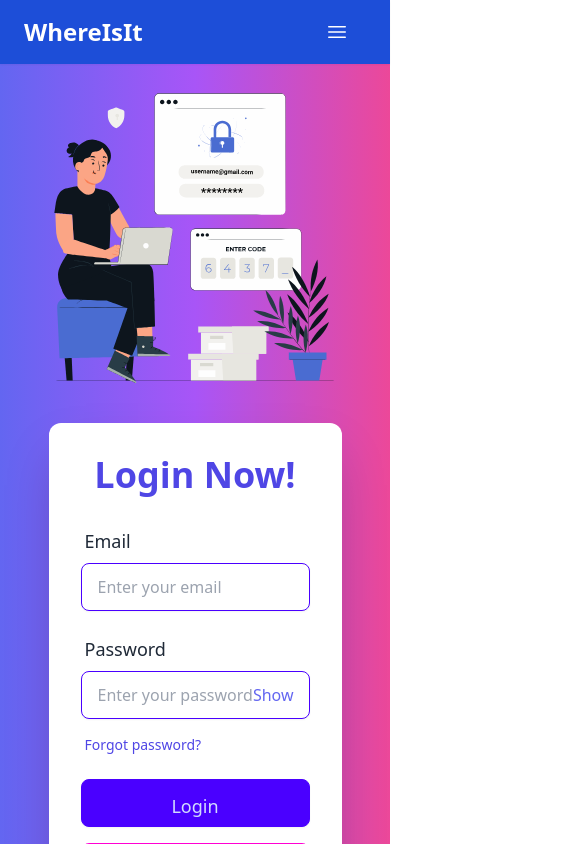
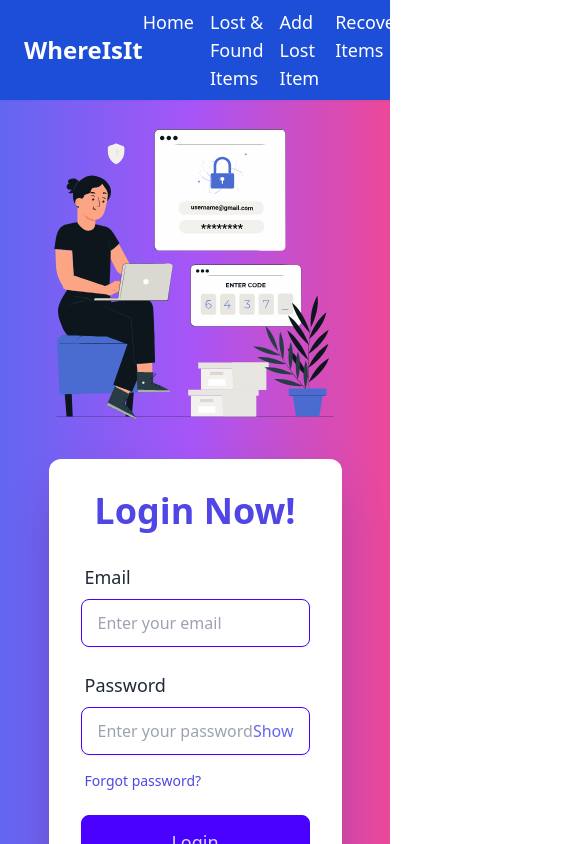
Before and after one commit to programmerrabbanii/lost-and-found-clients-, a React (Vite) app: page /login in a window 390 px wide. Shown: the top 844 px of the page, 571 px wide, since content can reach past the window. Built offline with nearby package versions, Linux system fonts and the light colour scheme; no server answers.

Commit message:
recover items cart

```diff
--- a/src/components/LostItems.jsx
+++ b/src/components/LostItems.jsx
@@ -7,7 +7,8 @@ const LostItems = () => {
   const [items, setItems] = useState([]);
 
   useEffect(() => {
-        axios.get("https://lost-found-server-nine.vercel.app/items")
+    axios
+      .get("https://lost-found-server-nine.vercel.app/items")
       .then((res) => setItems(res.data))
       .catch((err) => console.error(err));
   }, []);
@@ -26,7 +27,7 @@ const LostItems = () => {
 
       {/* Items Grid */}
       <motion.div
-                className="grid grid-cols-1 sm:grid-cols-2 lg:grid-cols-3 gap-8"
+        className="grid grid-cols-1 sm:grid-cols-2 lg:grid-cols-4 gap-8"
         initial="hidden"
         animate="visible"
         variants={{
@@ -37,7 +38,7 @@ const LostItems = () => {
         {items.map((item, index) => (
           <motion.div
             key={item._id}
-                        className="relative bg-white rounded-lg overflow-hidden shadow-lg hover:shadow-2xl transition-transform transform hover:-translate-y-2"
+            className="relative bg-white rounded-lg overflow-hidden shadow-lg hover:shadow-2xl transition-transform transform hover:-translate-y-2 min-h-[24rem] flex flex-col justify-between"
             initial={{ opacity: 0, scale: 0.9 }}
             animate={{ opacity: 1, scale: 1 }}
             transition={{ duration: 0.5, delay: index * 0.1 }}
@@ -50,8 +51,10 @@ const LostItems = () => {
             />
 
             {/* Content */}
-                        <div className="p-6">
-                            <h3 className="text-xl font-semibold text-gray-800 mb-2">{item.title}</h3>
+            <div className="p-6 flex-grow">
+              <h3 className="text-xl font-semibold text-gray-800 mb-2">
+                {item.title}
+              </h3>
               <p className="text-gray-600 line-clamp-3">{item.description}</p>
               <p className="text-sm text-gray-500 mt-3">
                 <strong>Location:</strong> {item.location}
@@ -63,7 +66,8 @@ const LostItems = () => {
 
             {/* Footer */}
             <div className="p-6 flex justify-between items-center">
-                            <Link to={`/details/${item._id}`}
+              <Link
+                to={`/details/${item._id}`}
                 className="text-white bg-blue-600 px-4 py-2 rounded-full shadow-lg hover:bg-blue-700 transition"
               >
                 View Details
@@ -78,15 +82,6 @@ const LostItems = () => {
                 {item.postType === "found" ? "Found" : "Lost"}
               </span>
             </div>
-
-                        {/* Decorative Badge */}
-                        <motion.div
-                            className="absolute top-4 right-4 bg-yellow-400 text-white w-10 h-10 rounded-full flex items-center justify-center shadow-lg"
-                            whileHover={{ scale: 1.3, rotate: 15 }}
-                            transition={{ duration: 0.4 }}
-                        >
-                            🔍
-                        </motion.div>
           </motion.div>
         ))}
       </motion.div>
@@ -95,7 +90,7 @@ const LostItems = () => {
       <div className="mt-12 flex justify-center">
         <motion.a
           href="/found"
-                    className="text-white bg-purple-600 px-6 py-3 rounded-full shadow-lg hover:bg-purple-700 hover:shadow-xl transition-transform transform hover:scale-105"
+          className="text-white bg-blue-600 px-4 py-2 rounded-full shadow-lg hover:bg-blue-700 hover:shadow-xl transition-transform transform hover:scale-105"
           whileHover={{ scale: 1.1 }}
           whileTap={{ scale: 0.95 }}
         >
--- a/src/components/Navbar.jsx
+++ b/src/components/Navbar.jsx
@@ -15,98 +15,50 @@ const Navbar = () => {
 
         {/* Navigation Links */}
         <div className='flex items-center space-x-4'>
-          <ul className='hidden md:flex space-x-4'>
+          <ul className='flex space-x-4'>
+            {/* All Routes */}
             <li>
               <Link to='/' className='hover:text-gray-200'>Home</Link>
             </li>
             <li>
               <Link to='/found' className='hover:text-gray-200'>Lost & Found Items</Link>
             </li>
+            <li>
+              <Link to='/add-lost' className='hover:text-gray-200'>Add Lost Item</Link>
+            </li>
+            <li>
+              <Link to='/recovered' className='hover:text-gray-200'>Recovered Items</Link>
+            </li>
+            <li>
+              <Link to='/my-manage' className='hover:text-gray-200'>Manage My Items</Link>
+            </li>
 
-            {!user && (
+            {!user ? (
               <li>
                 <Link to='/login' className='hover:text-gray-200'>Login</Link>
               </li>
-            )}
-          </ul>
-
-          {/* Mobile Menu Toggle */}
-          <div className='dropdown dropdown-end md:hidden'>
-            <label tabIndex={0} className='btn btn-ghost'>
-              <svg
-                xmlns='http://www.w3.org/2000/svg'
-                fill='none'
-                viewBox='0 0 24 24'
-                strokeWidth={1.5}
-                stroke='currentColor'
-                className='w-6 h-6'
-              >
-                <path
-                  strokeLinecap='round'
-                  strokeLinejoin='round'
-                  d='M3.75 6.75h16.5m-16.5 5.25h16.5m-16.5 5.25h16.5'
-                />
-              </svg>
-            </label>
-            <ul
-              tabIndex={0}
-              className='menu menu-sm dropdown-content mt-3 p-2 shadow bg-base-100 rounded-box w-52 text-black'
-            >
-              <li>
-                <Link to='/'>Home</Link>
-              </li>
-              <li>
-                <Link to='/found'>Lost & Found Items</Link>
-              </li>
-              {!user && (
-                <li>
-                  <Link to='/login'>Login</Link>
-                </li>
-              )}
-            </ul>
-          </div>
-
-          {/* User Profile */}
-          {user && (
-            <div className='dropdown dropdown-end'>
-              <div
-                tabIndex={0}
-                role='button'
-                className='btn btn-ghost btn-circle avatar tooltip tooltip-bottom'
-                data-tip={user?.displayName || 'User'}
-              >
-                <div className='w-10 rounded-full'>
+            ) : (
+              <>
+                {/* User Profile Image and Logout Button */}
+                <div className='flex items-center space-x-4'>
+                  <div className='flex items-center'>
                     <img
                       referrerPolicy='no-referrer'
                       alt='User Profile'
                       src={user?.photoURL}
+                      className='w-10 h-10 rounded-full'
                     />
-                </div>
-              </div>
-              <ul
-                tabIndex={0}
-                className='menu menu-sm dropdown-content mt-3 p-2 shadow bg-green-900 rounded-box w-52'
-              >
-                <li>
-                  <Link to='/add-lost'>Add Lost & Found Item</Link>
-                </li>
-                <li>
-                  <Link to='/recovered'>All Recovered Items</Link>
-                </li>
-                <li>
-                  <Link to='/my-manage'>Manage My Items</Link>
-                </li>
-                <li>
                     <button
                       onClick={logOutUser}
-                    className='bg-green-700 hover:bg-green-800 text-white py-1 px-4 rounded'
+                      className='bg-green-700 hover:bg-green-800 text-white py-1 px-4 rounded ml-2'
                     >
                       Logout
                     </button>
-                </li>
+                  </div>
+                </div>
+              </>
+            )}
           </ul>
-            </div>
-          )}
         </div>
       </div>
     </nav>
```
Lines whose indentation alone changed are shown as unchanged.
